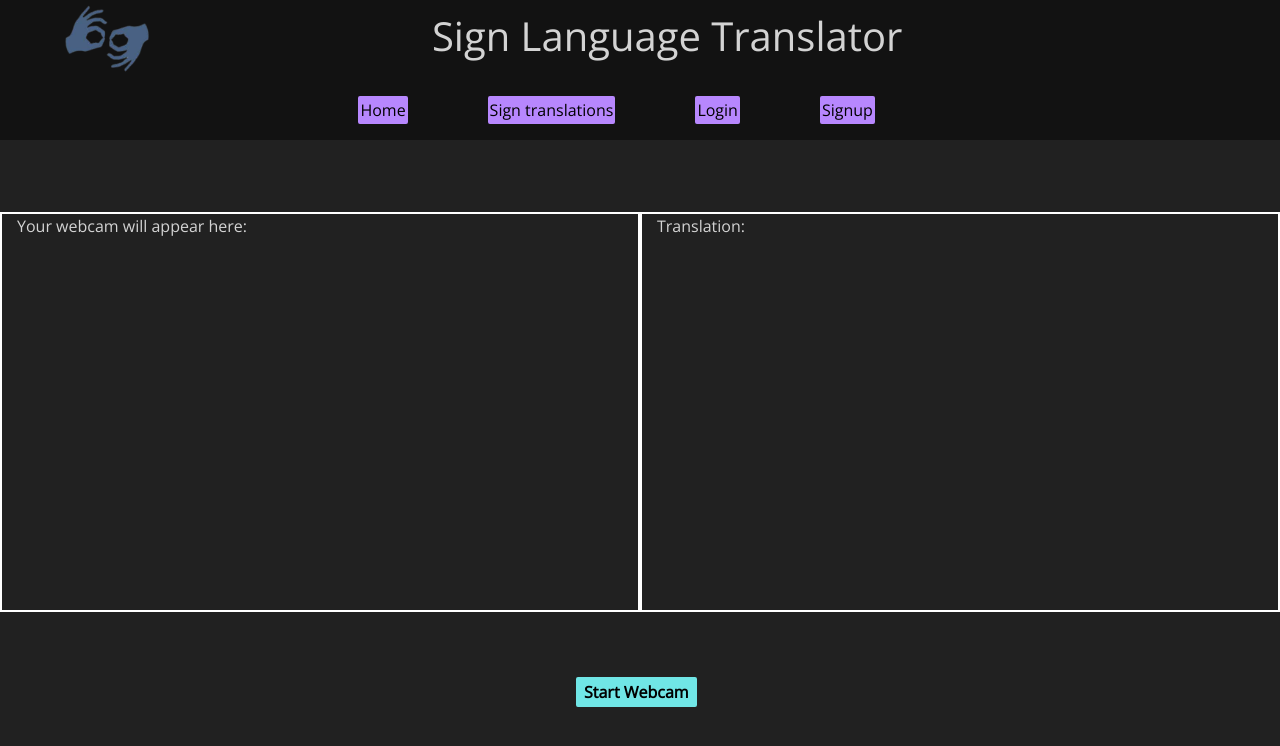
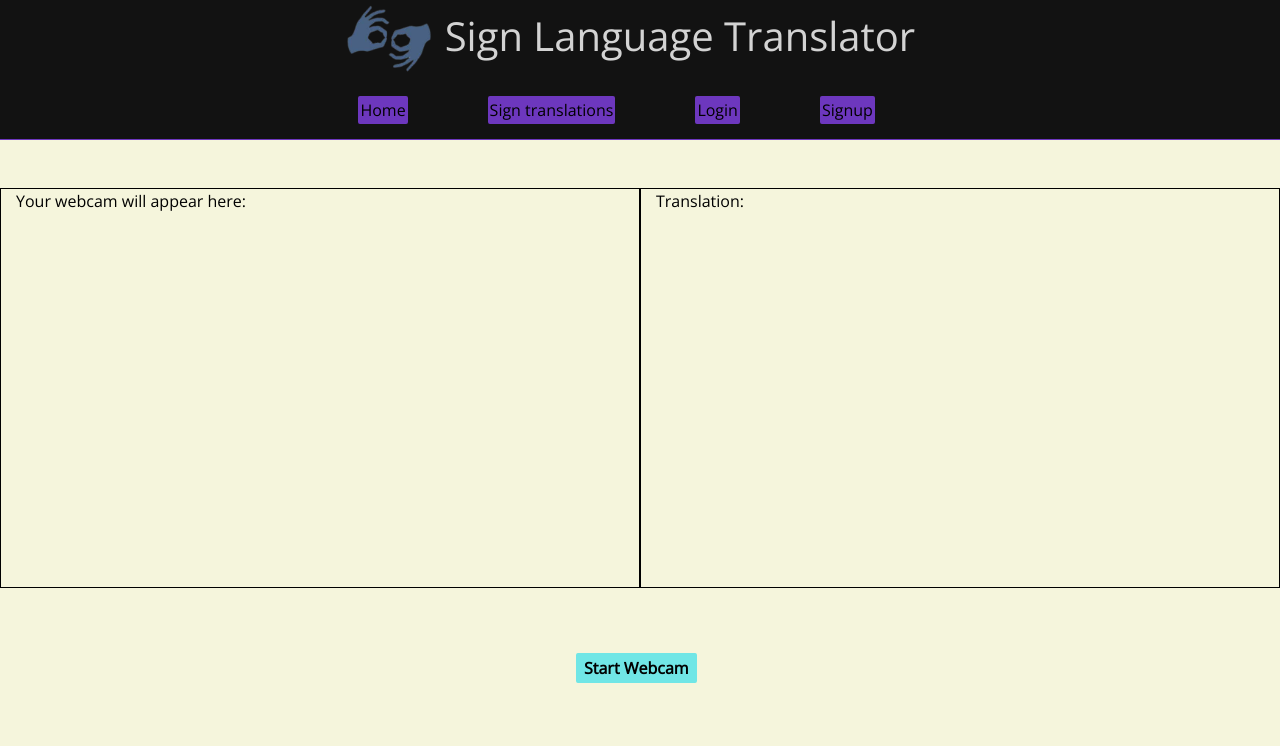
Before and after one commit to jaydenpiao/NWHacks, a plain HTML site: page index.html in a window 1280 px wide. Drawn offline with nearby package versions, Linux system fonts and the light colour scheme.

Commit message:
Color change

```diff
--- a/index.html
+++ b/index.html
@@ -16,10 +16,10 @@
     <body>
         <div class="container-fluid">
             <div class="row" style="height: 10%;">
-                 <img src="img/logo.png" height=100%; style="margin-left: 5%;" alt="logo">
+                 <img src="img/logo.png" height=100%; style="margin-left: 27%;" alt="logo">
                  <h1 id="title">Sign Language Translator</h1>
             </div>
-            <div class="row" style="height: 7.5%;">
+            <div class="row" id="nav" style="height: 7.5%;">
                 <ul id="title2" class="nav nav-tabs">
                     <li class="active"><a href="#">Home</a></li>
                     <li><a href="#">Sign translations</a></li>
@@ -27,7 +27,7 @@
                     <li><a href="#">Signup</a></li>
                   </ul>
             </div>
-            <br><br><br>
+            <br><br>
             <div class="row" id="b" style="height: 50%;">
                 <div id="webcam-main" class="col-sm-6">
                     <p>Your webcam will appear here: </p>
--- a/stylesheet.css
+++ b/stylesheet.css
@@ -1,10 +1,10 @@
 body{
-    color: lightgray;
-    background-color:  rgb(33,33,33);
+    color: black;
+    background-color:  beige;
     font-family: "Open Sans", sans-serif;
 }
 #b{
-    background-color: rgb(33,33,33);
+    background-color: beige;
 }
  .row{
     align-items: center;
@@ -13,8 +13,8 @@ body{
 li{
     margin-left: 80px;
     border-radius: 2px;
-    background-color: rgb(183,135,254);
-    border: 2px solid rgb(183,135,254);
+    background-color: rgb(109, 55, 190);
+    border: 2px solid rgb(109, 55, 190);
 }
 li:first-child{
     margin-left: 0px;
@@ -27,14 +27,14 @@ a:hover{
     color: black;
 }
 #webcam-main{
-    border: 2px solid white;
+    border: 1px solid  black;
     height : 100%;
 }
 #webcam-container{
     margin-left: 33.3%;
 }
 #label-main{
-    border: 2px solid white;
+    border: 1px solid black;
     height : 100%;
 }
 a{
@@ -53,9 +53,13 @@ a{
     border: 2px solid rgb(72, 177, 177);
 }
 #title{
-    margin-left: 22%;
+    margin-left: 1%;
+    color: lightgray;
 }
 #title2{
     margin-left: 28%;
     border: none;
 }
+#nav{
+    border-bottom: 1px solid rgb(109, 55, 190);;
+}
```
